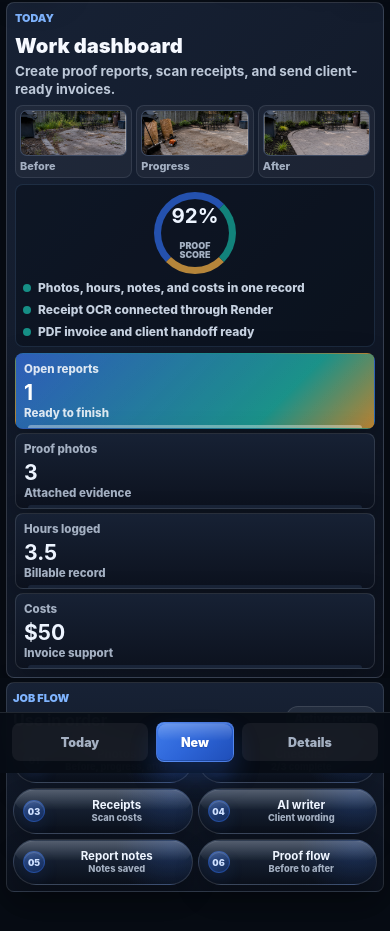
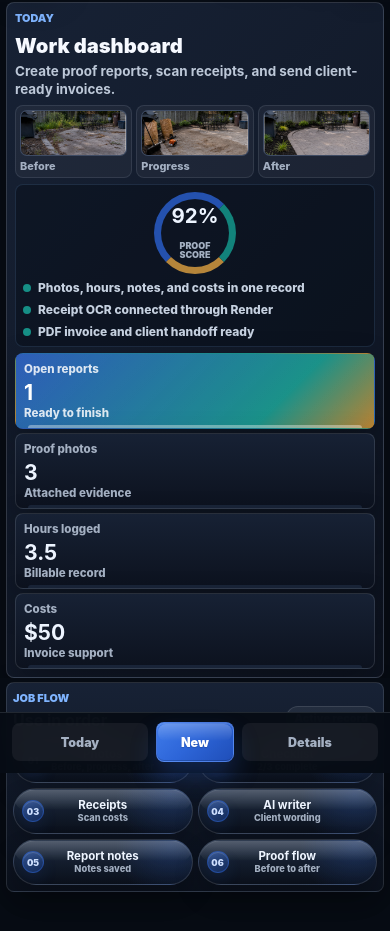
Before and after one commit to cmraaritgin26-svg/projectproof, a website: page index.html in a window 390 px wide. Shown: the part 71-1002 px from the top of the page. Drawn offline with Linux system fonts and the light colour scheme.

Commit message:
Center workflow text across pill

```diff
--- a/styles.css
+++ b/styles.css
@@ -847,12 +847,8 @@ h1 {
   position: relative;
   overflow: hidden;
   display: grid;
-  grid-template-columns: auto minmax(0, 1fr);
-  grid-template-areas:
-    "step copy";
+  grid-template-columns: minmax(0, 1fr);
   align-items: center;
-  column-gap: 6px;
-  row-gap: 3px;
   min-height: 42px;
   border: 1px solid rgba(226, 235, 247, 0.14);
   border-radius: 999px;
@@ -861,7 +857,7 @@ h1 {
     linear-gradient(180deg, rgba(31, 45, 68, 0.92), rgba(9, 15, 25, 0.96)),
     var(--surface);
   color: var(--ink);
-  padding: 6px 9px;
+  padding: 6px 30px;
   text-align: center;
   box-shadow:
     0 12px 26px rgba(0, 0, 0, 0.2),
@@ -883,7 +879,10 @@ h1 {
 }
 
 .tool-step {
-  grid-area: step;
+  position: absolute;
+  left: 8px;
+  top: 50%;
+  transform: translateY(-50%);
   display: grid;
   place-items: center;
   width: 22px;
@@ -900,7 +899,6 @@ h1 {
 }
 
 .tool-copy {
-  grid-area: copy;
   display: grid;
   justify-items: center;
   gap: 2px;
@@ -1594,9 +1592,7 @@ dialog::backdrop {
   }
 
   .tool-tile-button {
-    grid-template-columns: auto minmax(0, 1fr);
-    grid-template-areas:
-      "step copy";
+    grid-template-columns: minmax(0, 1fr);
     align-content: center;
     min-height: 46px;
   }
```
